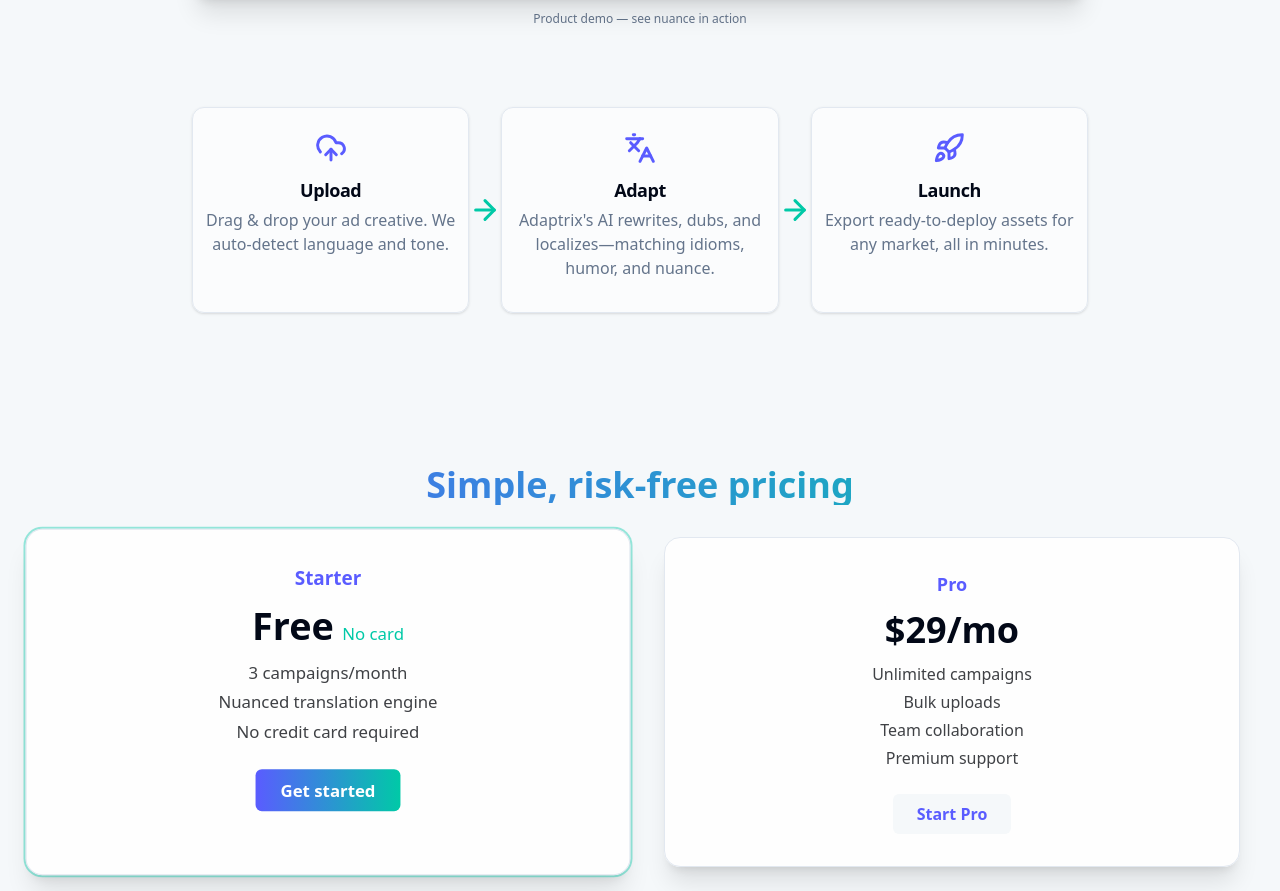
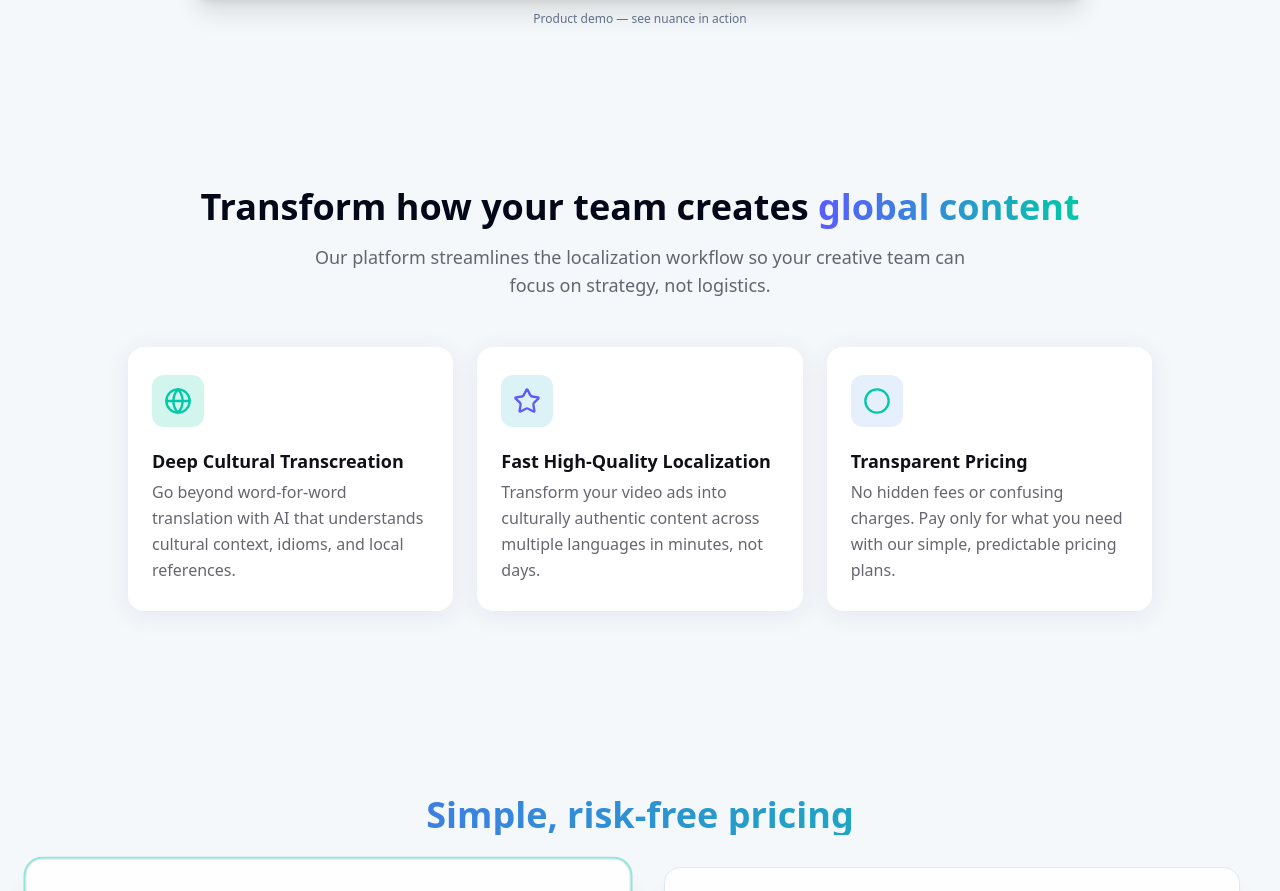
Before and after one commit to Jestter993/sparky-react-shell, a React (Vite) app: page / in a window 1280 px wide. Shown: the part 1262-2153 px from the top of the page. Built offline with nearby package versions, Linux system fonts and the light colour scheme.

Commit message:
Refactor: Adjust bullet points section design
The bullet points section in `LandingBullets.tsx` was refactored to match the design in the provided image. This includes changes to the layout, styling, and use of icons.

```diff
--- a/src/components/Landing/LandingBullets.tsx
+++ b/src/components/Landing/LandingBullets.tsx
@@ -1,60 +1,80 @@
 
 import React from "react";
-import { UploadCloud, Languages, Rocket, ArrowRight, ArrowDown } from "lucide-react";
+import { Globe, Star, Circle } from "lucide-react";
 
-const POINTS = [
+/**
+ * @description
+ * Card bullet points for the landing page — matching the reference image:
+ * - Centered with section title (gradient highlight), subtitle, and horizontal cards with icon, title, and desc.
+ */
+
+const BULLETS = [
   {
-    title: "Upload",
-    desc: "Drag & drop your ad creative. We auto-detect language and tone.",
-    Icon: UploadCloud,
+    title: "Deep Cultural Transcreation",
+    desc:
+      "Go beyond word-for-word translation with AI that understands cultural context, idioms, and local references.",
+    Icon: Globe,
+    iconBg: "bg-[#d2f5ed]", // soft jade tint
+    iconColor: "text-[#00C9A7]",
   },
   {
-    title: "Adapt",
-    desc: "Adaptrix's AI rewrites, dubs, and localizes—matching idioms, humor, and nuance.",
-    Icon: Languages,
+    title: "Fast High-Quality Localization",
+    desc:
+      "Transform your video ads into culturally authentic content across multiple languages in minutes, not days.",
+    Icon: Star,
+    iconBg: "bg-[#dbf3f7]", // soft blue/jade tint
+    iconColor: "text-[#5A5CFF]",
   },
   {
-    title: "Launch",
-    desc: "Export ready-to-deploy assets for any market, all in minutes.",
-    Icon: Rocket,
+    title: "Transparent Pricing",
+    desc:
+      "No hidden fees or confusing charges. Pay only for what you need with our simple, predictable pricing plans.",
+    Icon: Circle,
+    iconBg: "bg-[#e6f0fc]", // soft blue tint
+    iconColor: "text-[#00C9A7]",
   },
 ];
 
 const LandingBullets = () => (
-  <section className="max-w-4xl w-full mx-auto mb-12">
-    {/* On medium screens and up: all cards + arrows in one horizontal flex line, filling width */}
-    <div className="hidden md:flex w-full flex-row items-stretch justify-center gap-0">
-      {POINTS.map((pt, i) => (
-        <React.Fragment key={pt.title}>
-          <div className="flex flex-1 flex-col items-center text-center px-3 py-6 rounded-xl bg-white/60 border border-border shadow animate-fade-in hover:scale-105 hover:shadow-lg transition-transform duration-300 min-w-0">
-            <pt.Icon className="mb-3 text-[#5A5CFF]" size={32} strokeWidth={2.2} />
-            {/* Removed number */}
-            <div className="font-extrabold text-lg tracking-tight mb-1">{pt.title}</div>
-            <div className="text-base text-muted-foreground mb-2">{pt.desc}</div>
+  <section className="w-full bg-[#F5F8FA] py-20 px-4">
+    <div className="max-w-5xl mx-auto flex flex-col items-center">
+      {/* Title */}
+      <h2 className="text-[2rem] md:text-4xl font-extrabold text-center leading-snug mb-4">
+        Transform how your team creates{" "}
+        <span className="bg-gradient-to-r from-[#5A5CFF] to-[#00C9A7] bg-clip-text text-transparent">
+          global content
+        </span>
+      </h2>
+      {/* Subtitle */}
+      <div className="text-md md:text-lg text-[#252730B3] font-normal text-center mb-12 max-w-2xl">
+        Our platform streamlines the localization workflow so your creative team can
+        focus on strategy, not logistics.
+      </div>
+      {/* Card grid */}
+      <div className="w-full flex flex-col md:flex-row gap-7 md:gap-6 items-stretch justify-center">
+        {BULLETS.map((b, i) => (
+          <div
+            key={b.title}
+            className="flex-1 bg-white rounded-2xl shadow-lg px-6 py-7 flex flex-col items-start min-w-[260px] max-w-md mx-auto md:mx-0"
+            style={{
+              boxShadow: "0 4px 24px 0 rgba(60,60,120,0.09)",
+            }}
+          >
+            {/* Icon with soft background */}
+            <div className={`rounded-xl ${b.iconBg} mb-5 p-3 flex items-center justify-center`}>
+              <b.Icon className={`${b.iconColor}`} size={28} strokeWidth={2} />
+            </div>
+            {/* Title */}
+            <div className="font-semibold text-lg text-[#0F1117] mb-1">
+              {b.title}
+            </div>
+            {/* Description */}
+            <div className="text-[#252730B3] text-base leading-relaxed">
+              {b.desc}
+            </div>
           </div>
-          {i < POINTS.length - 1 && (
-            <div className="flex items-center justify-center">
-              <ArrowRight className="text-[#00C9A7] w-8 h-8 flex-shrink-0" size={20} strokeWidth={2.3} />
-            </div>
-          )}
-        </React.Fragment>
-      ))}
-    </div>
-    {/* On small screens: vertical list, arrows between cards */}
-    <div className="md:hidden flex flex-col items-center gap-1">
-      {POINTS.map((pt, i) => (
-        <React.Fragment key={pt.title}>
-          <div className="w-full flex flex-col items-center text-center px-3 py-6 rounded-xl bg-white/60 border border-border shadow animate-fade-in hover:scale-105 hover:shadow-lg transition-transform duration-300">
-            <pt.Icon className="mb-3 text-[#5A5CFF]" size={32} strokeWidth={2.2} />
-            {/* Removed number */}
-            <div className="font-extrabold text-lg tracking-tight mb-1">{pt.title}</div>
-            <div className="text-base text-muted-foreground mb-2">{pt.desc}</div>
-          </div>
-          {i < POINTS.length - 1 && (
-            <ArrowDown className="text-[#00C9A7] my-2" size={16} strokeWidth={2.3} />
-          )}
-        </React.Fragment>
-      ))}
+        ))}
+      </div>
     </div>
   </section>
 );
```
